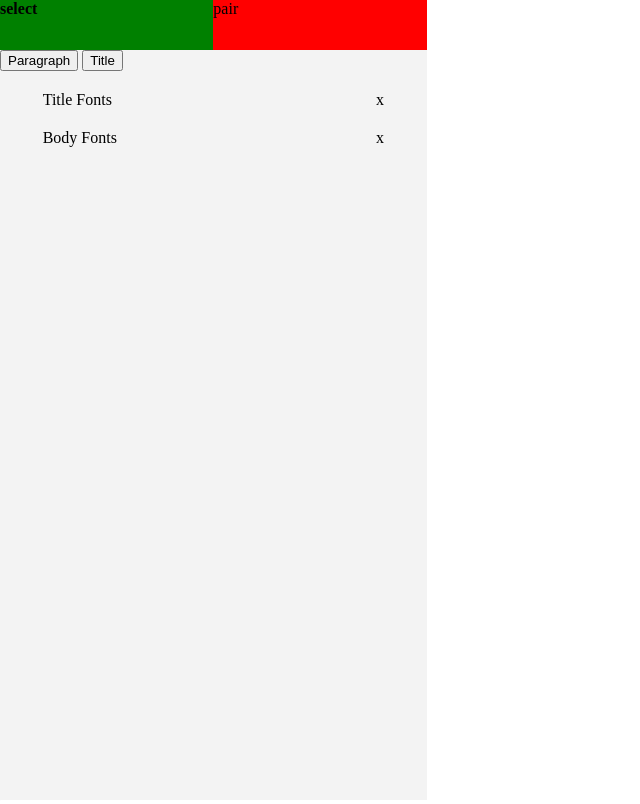
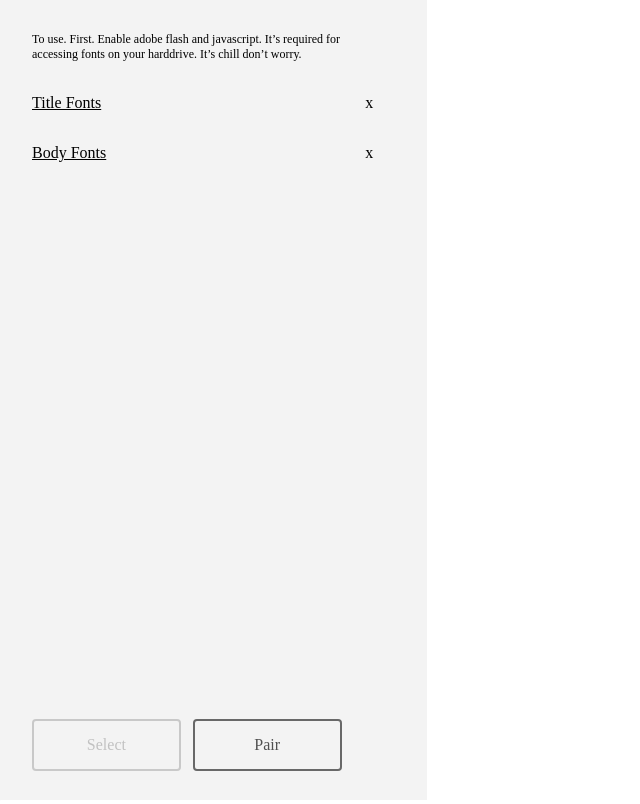
Before and after one commit to LucianNovo/luciannovo.github.io, a plain HTML site: page example.html in a window 1280 px wide. Shown: the whole page, without its empty margins (0-640 px from the left). Drawn offline with Linux system fonts and the light colour scheme.

Commit message:
removed most features
big update.

```diff
--- a/example.html
+++ b/example.html
@@ -6,22 +6,9 @@
 	<script src="jquery-3.2.1.min.js"></script>
 </head>
 <body>
-
-	<noscript>
-		<div style="display:block;background:red;color:white;padding:10px;font-weight:bold;">
-			You need to have Javascript enabled and to have adobe flash running for this demo to work.
-		</div>
-	</noscript>
-
 	<div id="interface">
-		<div id="navigation-container">
-			<div id="select" class="active navigation">select</div>
-			<div id="pair" class="navigation">pair</div>
-		</div>
 		<div id="dialogue-container">
-			<!-- <textarea id="text-input" cols="40" rows="5"></textarea> -->
-			<button class="example-text-option" onclick=paragraphText()>Paragraph</button>
-			<button class="example-text-option" onclick=titleText()>Title</button>
+			<div class="walkthrough-text">To use. First. Enable adobe flash and javascript. It’s required for accessing fonts on your harddrive. It’s chill don’t worry.</div>
 			<div class="typeface-list" id="title-typeface-list">
 				<div class="typeface-list-label">
 					Title Fonts
@@ -39,6 +26,12 @@
 				</div>
 			</div>
 		</div>
+		<div id="button-container">
+			<div id="button-container-container">
+				<div class="dialogue-button active" id="select">Select</div>
+				<div class="dialogue-button" id="pair">Pair</div>
+			</div>
+		</div>
 		<div id="display-container">
 		</div>
 	</div>
--- a/style.css
+++ b/style.css
@@ -9,14 +9,7 @@ body, html{
   width: 100%;
   display: grid;
   grid-template-columns: 3fr 6fr;
-  grid-template-rows: 50px
-}
-
-/* Navigation */
-#navigation-container{
-  display: grid;
-  grid-template-columns: 50% 50%;
-  grid-template-rows: 50px 1fr;
+  grid-template-rows: 1fr 125px;
 }
 
 .navigation{}
@@ -29,27 +22,19 @@ body, html{
   font-weight: 800;
 }
 
-#select{
+#dialogue-container{
   grid-column-start: 1;
-  grid-column-end: 2;
-  background-color: green;
-}
-
-#pair{
-  grid-column-start: 2;
-  grid-column-end: 2;
-  background-color: red;
-}
-
-
-#dialogue-container{
+  grid-row-start: 1;
+  grid-row-end: 2;
   background-color: #f3f3f3;
+  font-family: "SF UI Text";
+  font-weight: 400;
 }
 
 #display-container{
+  grid-column-start: 2;
   grid-row-start: 1;
-  grid-row-end: 3;
-  grid-column-start: 2;
+  grid-row-end: 2;
   background-color: white;
   overflow: scroll;
 }
@@ -72,7 +57,7 @@ body, html{
 .typeface-list{
   width: 80%;
   display: block;
-  margin: 20px auto;
+  margin: 32px 32px;
 }
 
 .example-text-option{
@@ -82,6 +67,7 @@ body, html{
 
 .typeface-list-label{
   display: inline;
+  text-decoration: underline;
 }
 
 .typeface-list-clear{
@@ -117,3 +103,44 @@ body, html{
   padding-top: 2px;
   font-size: .75em;
 }
+
+.walkthrough-text{
+  font-size: .75em;
+  width: 80%;
+  margin: 32px 32px;
+  padding: 0;
+}
+
+#button-container{
+  grid-row-start: 2;
+  grid-row-end: 3;
+  grid-column-start: 1;
+  grid-column-end: 2;
+  background-color: #f3f3f3;
+}
+
+#button-container-container{
+  margin: 32px 32px;
+  font-family: "SF UI Text";
+  font-weight: 400;
+}
+
+.dialogue-button{
+  border-radius: 4px;
+  border: 2px solid #686868;
+  padding: 15px 18px;
+  color: #505050;
+  width: 30%;
+  display: inline-block;
+  text-align: center;
+  margin: 12px 8px 0px 0px;
+}
+
+.dialogue-button.active{
+  opacity: .3;
+}
+
+.dialogue-button:hover{
+  border: 2px solid #000000;
+  color: #000000;
+}
```
